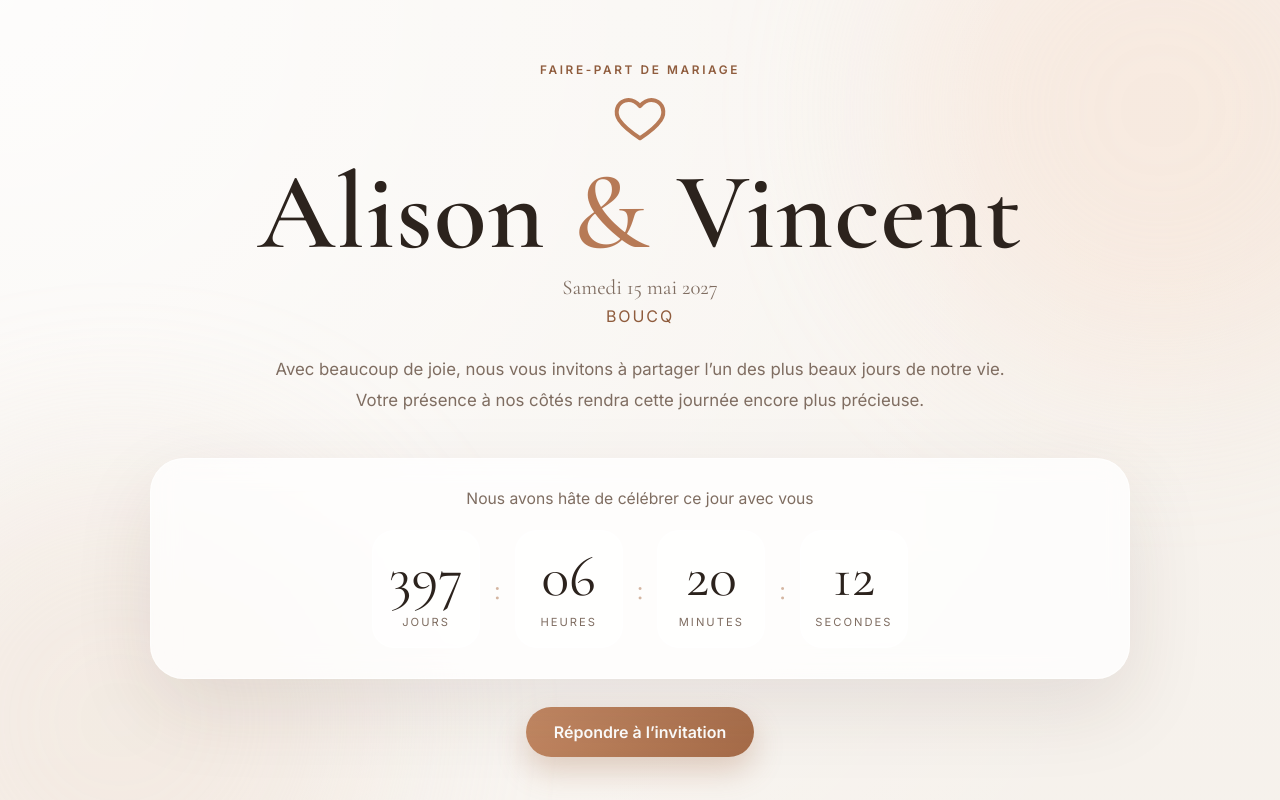
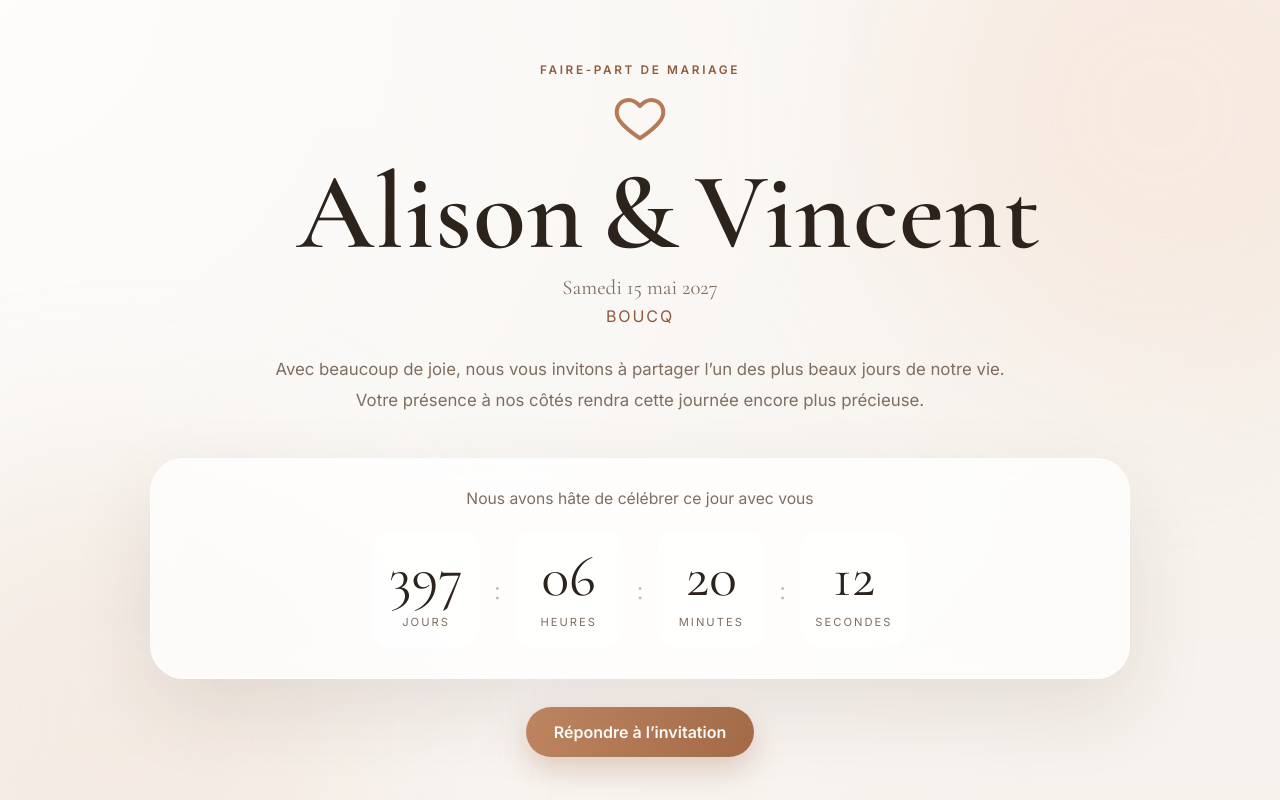
Before and after one commit to VinceM0108/Faire-part-Alison-Vincent, a React (Vite) app: page / in a window 1280 px wide. Shown: the top 800 px of the page. Built offline with nearby package versions, Linux system fonts and the light colour scheme; no server answers.

Commit message:
Add files via upload

```diff
--- a/src/App.jsx
+++ b/src/App.jsx
@@ -51,7 +51,6 @@ const firebaseConfig = {
   appId: "1:739107277735:web:fb02dc9535f6ca28608482"
 };
 
-const APPS_SCRIPT_URL = "https://script.google.com/macros/s/AKfycbzk1VwN4sapTwWHIfj9c2a79aVjPJdqdRTsshfQiLxGbrQNsZ2G6L5BMOE2Hsm9QigXDQ/exec";
 const app = initializeApp(firebaseConfig);
 const auth = getAuth(app);
 const db = getFirestore(app);
@@ -228,24 +227,6 @@ export default function App() {
     }));
   };
 
-  const postToAppsScript = (payload) => {
-  const form = document.createElement('form');
-  form.method = 'POST';
-  form.action = APPS_SCRIPT_URL;
-  form.target = 'hidden_iframe';
-  form.style.display = 'none';
-
-  const input = document.createElement('input');
-  input.type = 'hidden';
-  input.name = 'payload';
-  input.value = JSON.stringify(payload);
-
-  form.appendChild(input);
-  document.body.appendChild(form);
-  form.submit();
-  document.body.removeChild(form);
-  };
-
   const handleSubmit = async (e) => {
     e.preventDefault();
     setSubmitError('');
@@ -265,7 +246,10 @@ export default function App() {
       return;
     }
 
-  const payload = {
+    try {
+      setIsSubmitting(true);
+
+      await addDoc(rsvpCollectionRef, {
         groupName: formData.groupName.trim(),
         email: formData.email.trim(),
         attending: formData.attending,
@@ -274,23 +258,13 @@ export default function App() {
         accommodation: formData.attending === 'yes' ? formData.accommodation : 'no',
         message: formData.message.trim(),
         totalGuests: formData.attending === 'yes' ? totalGuests : 0,
-  };
-
-  try {
-    setIsSubmitting(true);
-
-    // 1) Enregistrement dans Firestore
-    await addDoc(rsvpCollectionRef, {
-      ...payload,
         createdAt: serverTimestamp(),
       });
 
-    // 2) Envoi au Google Sheet via Apps Script
-    postToAppsScript(payload);
       setSubmitted(true);
     } catch (error) {
       console.error(error);
-    setSubmitError("Une erreur s'est produite lors de l'enregistrement.");
+      setSubmitError("Une erreur s'est produite lors de l'enregistrement. Vérifie Firebase puis réessaie.");
     } finally {
       setIsSubmitting(false);
     }
@@ -306,7 +280,9 @@ export default function App() {
           <p className="hero-overline">Faire-part de mariage</p>
           <IconHeart />
           <h1 className="hero-title">
-            {WEDDING.bride} <span>&</span> {WEDDING.groom}
+  	  <span>{WEDDING.bride}</span>
+  	  <span className="ampersand">&</span>
+  	  <span>{WEDDING.groom}</span>
 	  </h1>
           <p className="hero-date">{WEDDING.displayDate}</p>
           <p className="hero-location">{WEDDING.city}</p>
@@ -602,11 +578,6 @@ export default function App() {
           <p>{WEDDING.footerText}</p>
         </div>
       </footer>
-      <iframe
-  name="hidden_iframe"
-  style={{ display: 'none' }}
-  title="hidden_iframe"
-      />
     </div>
   );
 }
--- a/src/styles.css
+++ b/src/styles.css
@@ -125,12 +125,22 @@ button {
   margin: 12px 0 8px;
   font-size: clamp(3.2rem, 10vw, 6.8rem);
   line-height: 0.95;
-  text-align: center;
+
+  /* ✨ Création de la grille d'alignement ✨ */
+  display: grid;
+  grid-template-columns: 1fr auto 1fr;
+  align-items: center;
+  gap: 16px; /* Espace autour du & */
 }
 
-.hero-title span {
-  color: var(--accent);
-  font-weight: 500;
+/* Prénom de la mariée (poussé vers le centre) */
+.hero-title span:first-child {
+  text-align: right;
+}
+
+/* Prénom du marié (poussé vers le centre) */
+.hero-title span:last-child {
+  text-align: left;
 }
 
 .hero-date {
```
Lines whose indentation alone changed are shown as unchanged.
